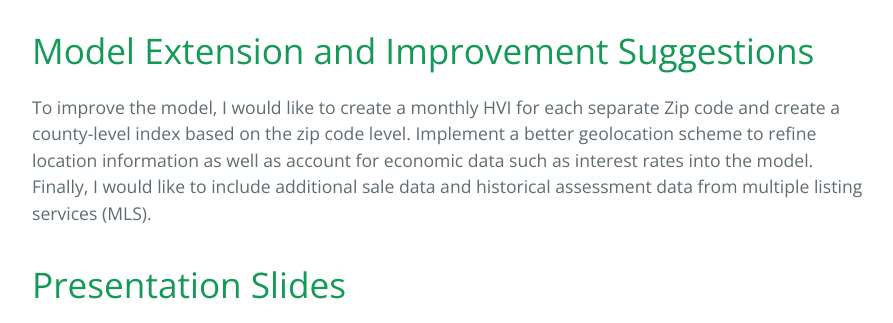
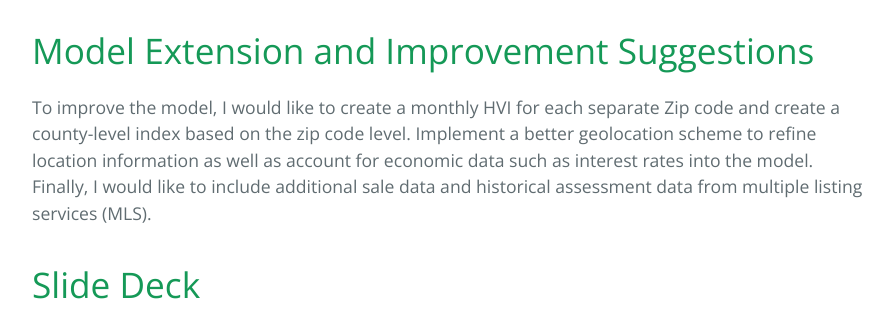
Before and after one commit to matheuscfernandes/fidelity-interview, a Jekyll site: the page built from index.md, in a window 1280 px wide and 900 px high, scrolled down 12056 px, cut to the strip 0-323 px from the top of the window. Shown: the whole strip, without its empty margins (192-1085 px from the left). Built offline with Jekyll 4.4.1, drawn with Linux system fonts in a browser that asks for light colours; formulas are drawn with MathJax 3.

Commit message:
new title for sldies

```diff
--- a/index.md
+++ b/index.md
@@ -211,6 +211,6 @@ Based on the results obtained from the model alone under the stated assumptions,
 
 To improve the model, I would like to create a monthly HVI for each separate Zip code and create a county-level index based on the zip code level. Implement a better geolocation scheme to refine location information as well as account for economic data such as interest rates into the model. Finally, I would like to include additional sale data and historical assessment data from multiple listing services (MLS).
 
-# Presentation Slides
+# Slide Deck
 
 <iframe src="https://drive.google.com/file/d/1YcYaDYHPPlgktoVVEGsUfsRZKkI2_JGF/preview" width="100%" height="700"></iframe>
```
